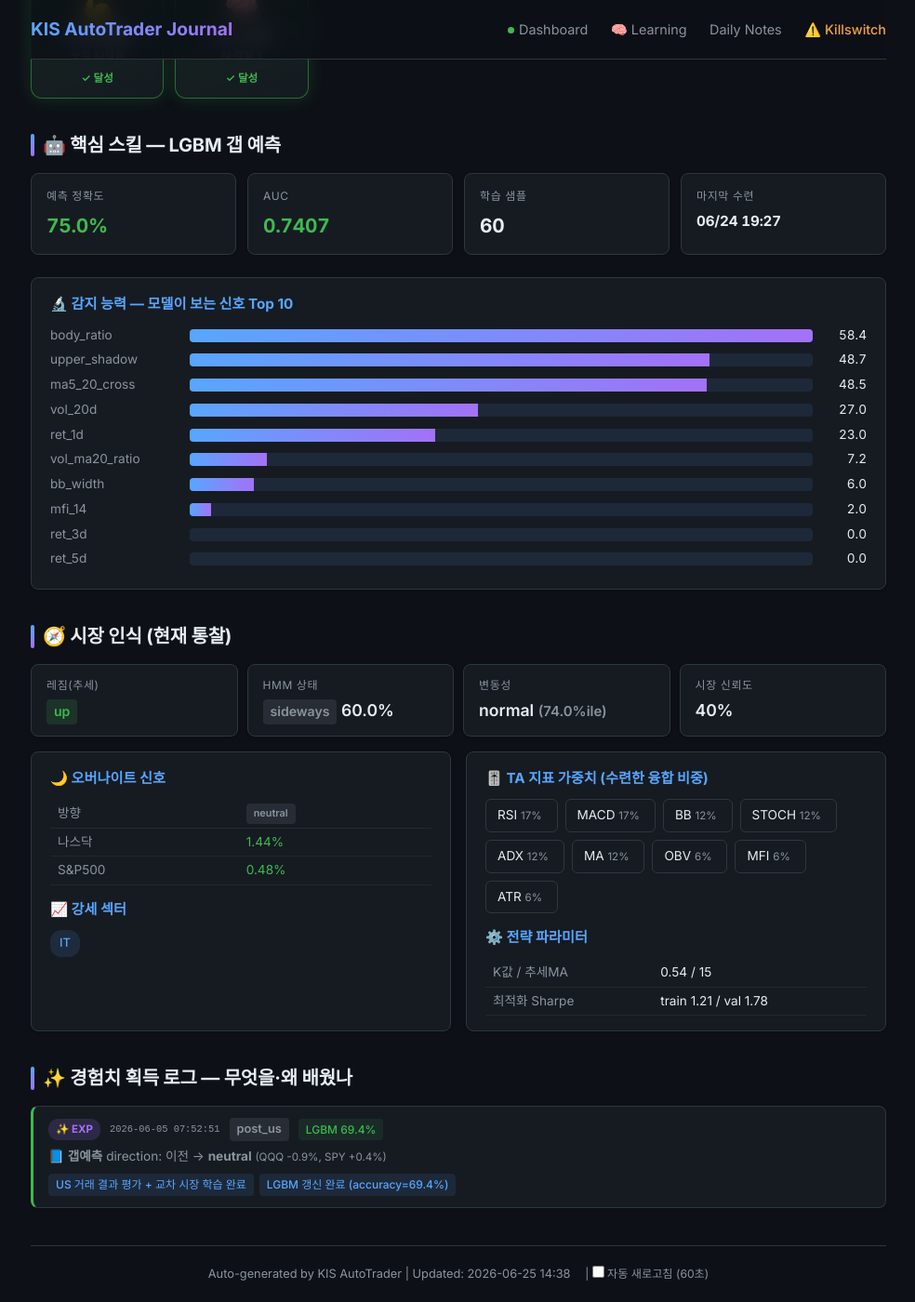
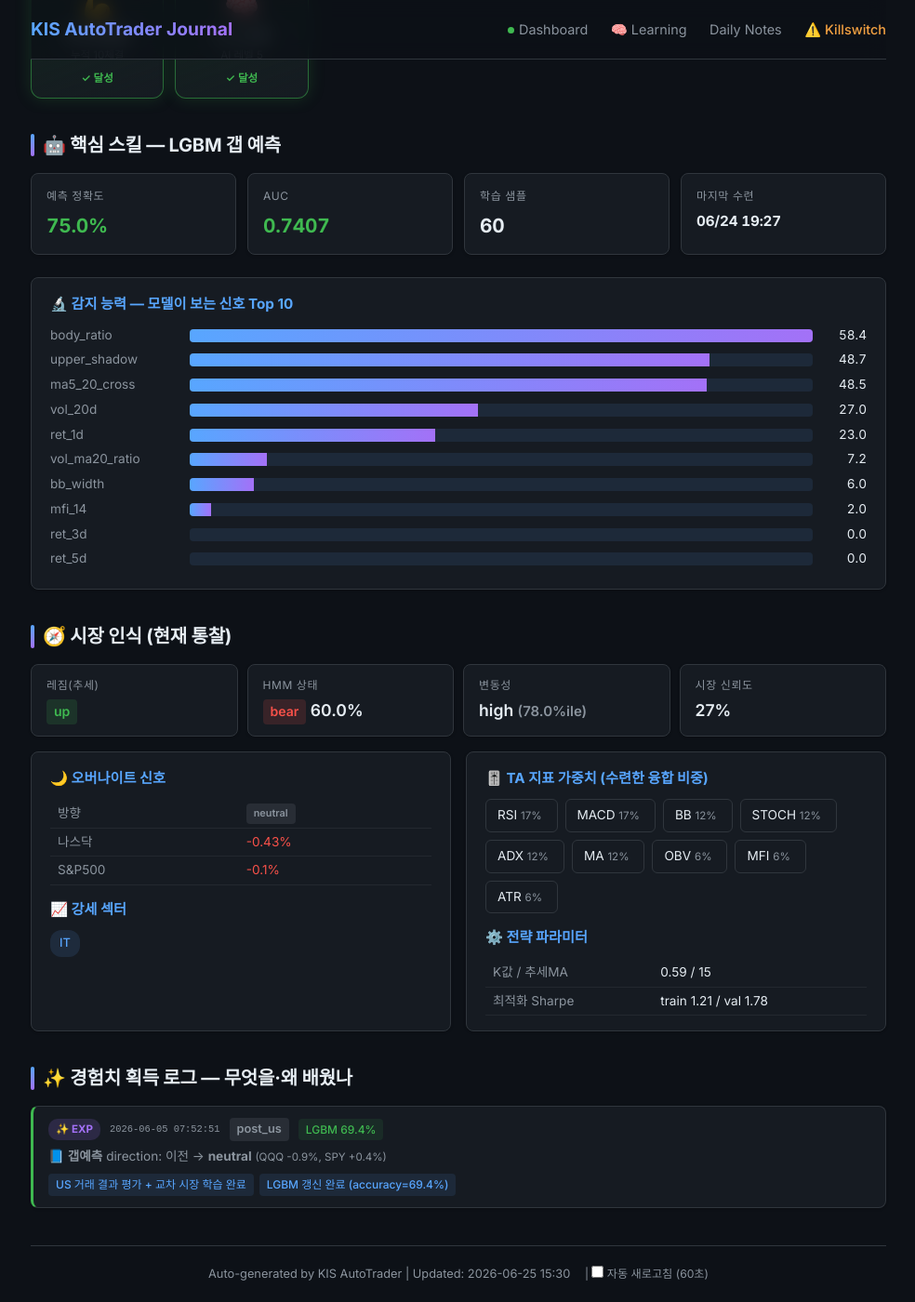
Before and after one commit to BudongJW/kis-trading-journal, a Jekyll site: the page built from learning.html, in a window 1280 px wide and 1400 px high, scrolled down 652 px. Shown: the whole window at 93% size, without its empty margins (147-1131 px from the left). Built offline with Jekyll 4.4.1, drawn with Linux system fonts in a browser that asks for light colours; nearby versions of some CDN libraries.

Commit message:
auto: portfolio update 15:30

```diff
--- a/_data/portfolio.json
+++ b/_data/portfolio.json
@@ -1,5 +1,5 @@
 {
-  "updated_at": "2026-06-25T14:38:02.585509",
+  "updated_at": "2026-06-25T15:30:09.652396",
   "initial_capital": 500000,
   "cash": 577424,
   "holdings": [],
@@ -1196,20 +1196,20 @@
       "unrealized_pnl": 0,
       "net_deposit": 82110,
       "regime": "up",
-      "hmm_state": "sideways",
-      "confidence": 0.397,
-      "k_value": 0.54
+      "hmm_state": "bear",
+      "confidence": 0.27,
+      "k_value": 0.59
     }
   ],
   "market": {
     "regime": "up",
-    "hmm_state": "sideways",
-    "confidence": 0.397,
-    "volatility": "normal",
-    "vol_percentile": 74.0,
+    "hmm_state": "bear",
+    "confidence": 0.27,
+    "volatility": "high",
+    "vol_percentile": 78.0,
     "overnight_gap": {
       "direction": "neutral",
-      "strength": 0.32,
+      "strength": 0.1,
       "action": "normal"
     },
     "strong_sectors": [
@@ -1219,7 +1219,7 @@
   "strategy": {
     "name": "ETF 변동성 돌파 + 신호 융합",
     "params": {
-      "k": 0.54,
+      "k": 0.59,
       "trend_ma": 15
     },
     "universe_count": 2,
@@ -1245,12 +1245,19 @@
     "trained": false
   },
   "bear_strategy": {
-    "regime": "BULL",
-    "enabled": false
+    "enabled": true,
+    "regime": "CAUTION",
+    "confidence": 0.65,
+    "sma_ratio": 0.8814,
+    "canary_bad": 1,
+    "canary_scores": {
+      "195930": 1.3674,
+      "132030": -2.0046
+    }
   },
   "us_session": {
     "enabled": true,
-    "cash_usd": 0.0,
+    "cash_usd": 558.520776,
     "positions": 0,
     "holdings": [],
     "max_positions": 3,
@@ -1309,17 +1316,17 @@
   "learning": {
     "market": {
       "trend": "up",
-      "hmm_state": "sideways",
+      "hmm_state": "bear",
       "hmm_confidence": 60.0,
-      "volatility": "normal",
-      "vol_percentile": 74.0,
-      "market_confidence": 0.397,
-      "analyzed_at": "2026-06-24 10:22"
+      "volatility": "high",
+      "vol_percentile": 78.0,
+      "market_confidence": 0.27,
+      "analyzed_at": "2026-06-25 10:31"
     },
     "overnight": {
       "direction": "neutral",
-      "nasdaq_change": 1.44,
-      "sp500_change": 0.48,
+      "nasdaq_change": -0.43,
+      "sp500_change": -0.1,
       "recommended_action": "normal"
     },
     "strong_sectors": [
@@ -1374,7 +1381,7 @@
       ]
     },
     "strategy_params": {
-      "k": 0.54,
+      "k": 0.59,
       "trend_ma": 15,
       "train_sharpe": 1.21,
       "val_sharpe": 1.78,
@@ -1524,16 +1531,16 @@
     "allow_inverse": true,
     "allow_leverage": false,
     "size_mult": 0.6,
-    "k_effective": 0.59,
+    "k_effective": 0.64,
     "allow_summary": "롱/인버스",
-    "briefing": "오늘 스탠스 신중(CAUTIOUS) · 레짐 BULL·신뢰도 40% · 美 오버나이트 neutral(+1.4%) · 예산 40%·최대 2종목·허용 롱/인버스",
+    "briefing": "오늘 스탠스 신중(CAUTIOUS) · 레짐 CAUTION·신뢰도 27% · 美 오버나이트 neutral(-0.4%) · 고변동(78.0%ile) · 예산 40%·최대 2종목·허용 롱/인버스",
     "signals": {
-      "regime": "BULL",
-      "confidence": 0.397,
+      "regime": "CAUTION",
+      "confidence": 0.27,
       "direction": "neutral",
-      "nasdaq_change": 1.44,
-      "high_vol": false,
-      "vol_percentile": 74.0,
+      "nasdaq_change": -0.43,
+      "high_vol": true,
+      "vol_percentile": 78.0,
       "rapid_level": "NONE"
     }
   },
@@ -1541,11 +1548,11 @@
     "enabled": true,
     "dry_run": true,
     "gate_allowed": false,
-    "gate_reason": "HMM sideways(bull 아님/횡보) → 레버리지 금지",
+    "gate_reason": "레짐 CAUTION(BULL 아님) → 레버리지 금지",
     "hard_stop_pct": 0.04,
     "max_weight": 0.15,
-    "regime": "BULL",
-    "hmm_state": "sideways",
+    "regime": "CAUTION",
+    "hmm_state": "bear",
     "hmm_confidence": 0.6,
     "universe": [
       {
```
